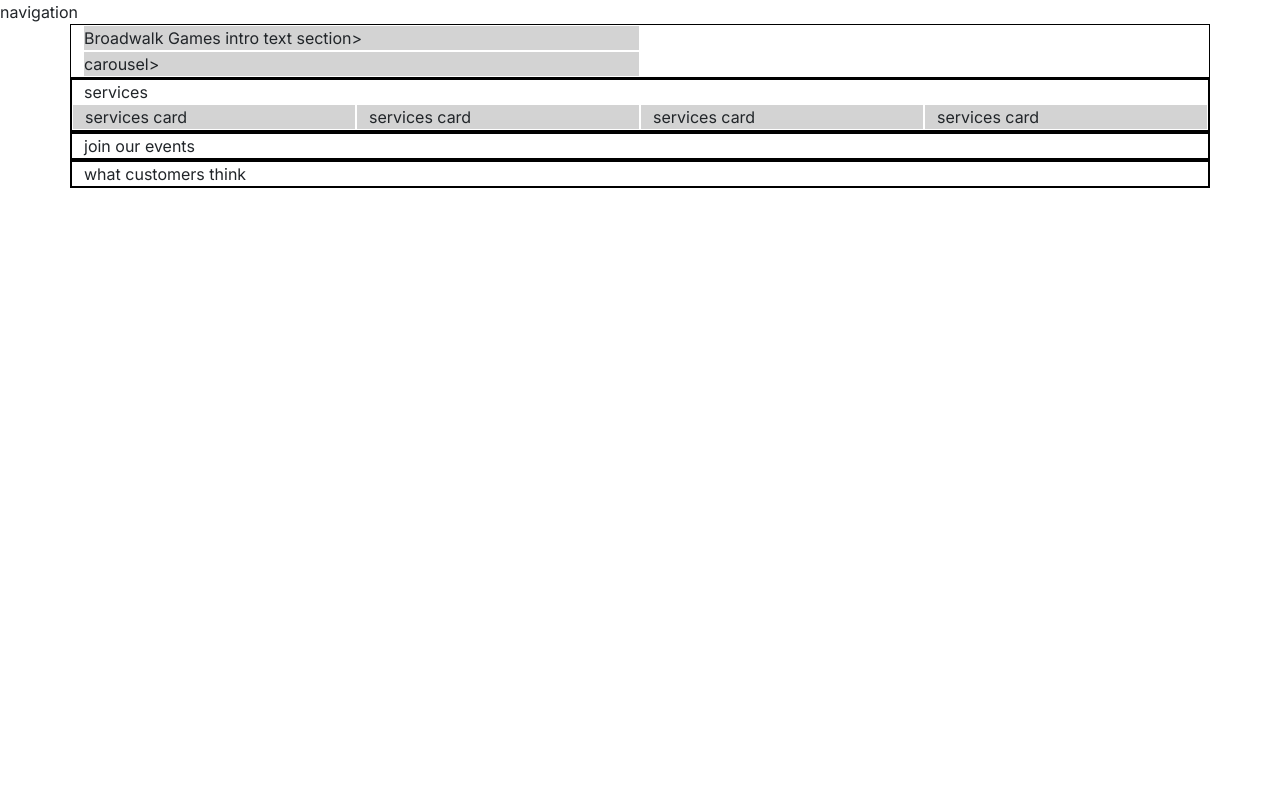
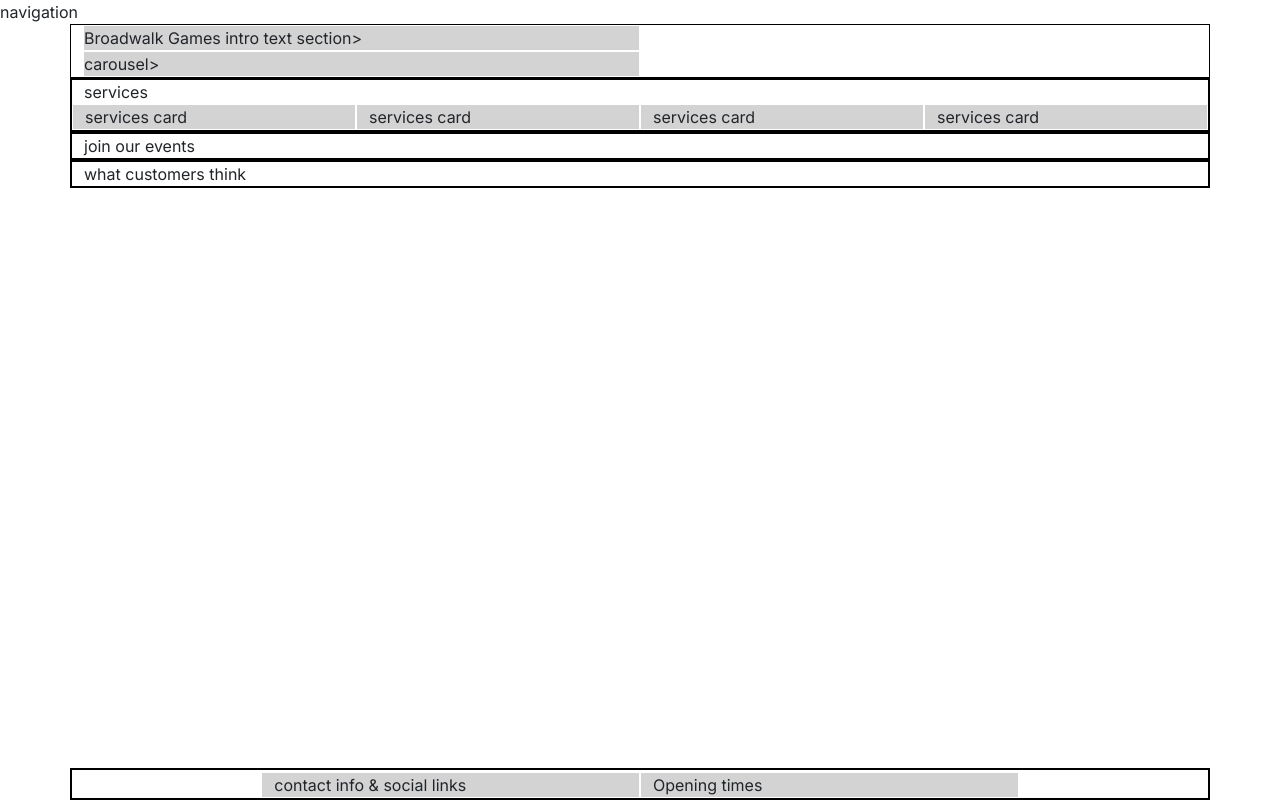
Before and after one commit to njthomas1991-hub/broadwalk-games, a plain HTML site: page index.html in a window 1280 px wide. Drawn offline with nearby package versions, Linux system fonts and the light colour scheme; a web font is replaced by a local one.

Commit message:
move footer to the bottom

```diff
--- a/index.html
+++ b/index.html
@@ -19,7 +19,7 @@
     <link rel="stylesheet" href="assets/css/stylesheet.css">
     </head>
 
-    <body>
+    <body class="d-flex flex-column min-vh-100">
     <!-- navigation-->
      <div>navigation</div>
 
@@ -56,6 +56,19 @@
         </section>
      </main>
 
+     <!-- footer/contact-->
+     <footer class="mt-auto">
+        <div class="container">
+            <div class="row justify-content-center">
+                <div class="col-12"></div>
+                <!--contact info-->
+                    <div class="col-12 col-md-6 col-xl-4">contact info & social links</div>
+                    <!--opening times-->
+                    <div class="col-12 col-md-6 col-xl-4">Opening times</div>
+            </div>
+        </div>
+    </footer>
+
         <!-- Bootstrap JS Script-->
     <script src="https://cdn.jsdelivr.net/npm/bootstrap@5.3.3/dist/js/bootstrap.bundle.min.js"
         integrity="sha384-YvpcrYf0tY3lHB60NNkmXc5s9fDVZLESaAA55NDzOxhy9GkcIdslK1eN7N6jIeHz"
```
